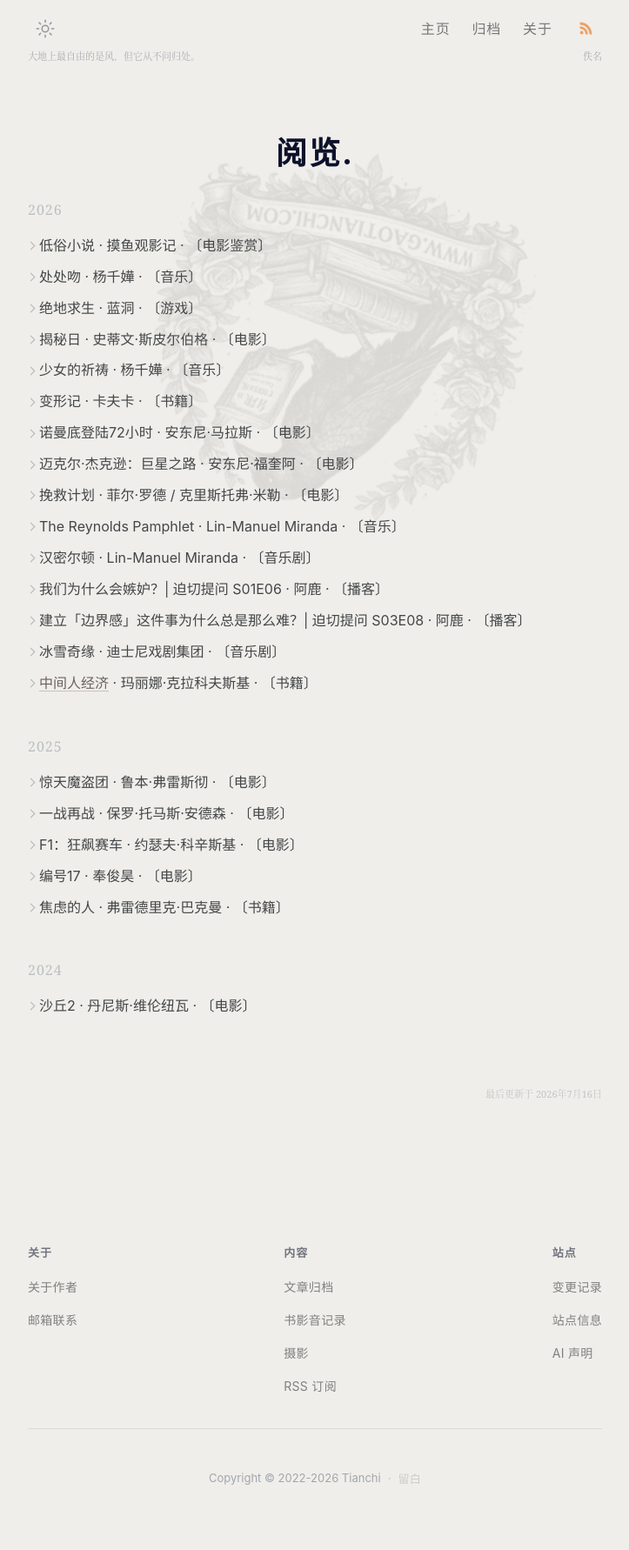
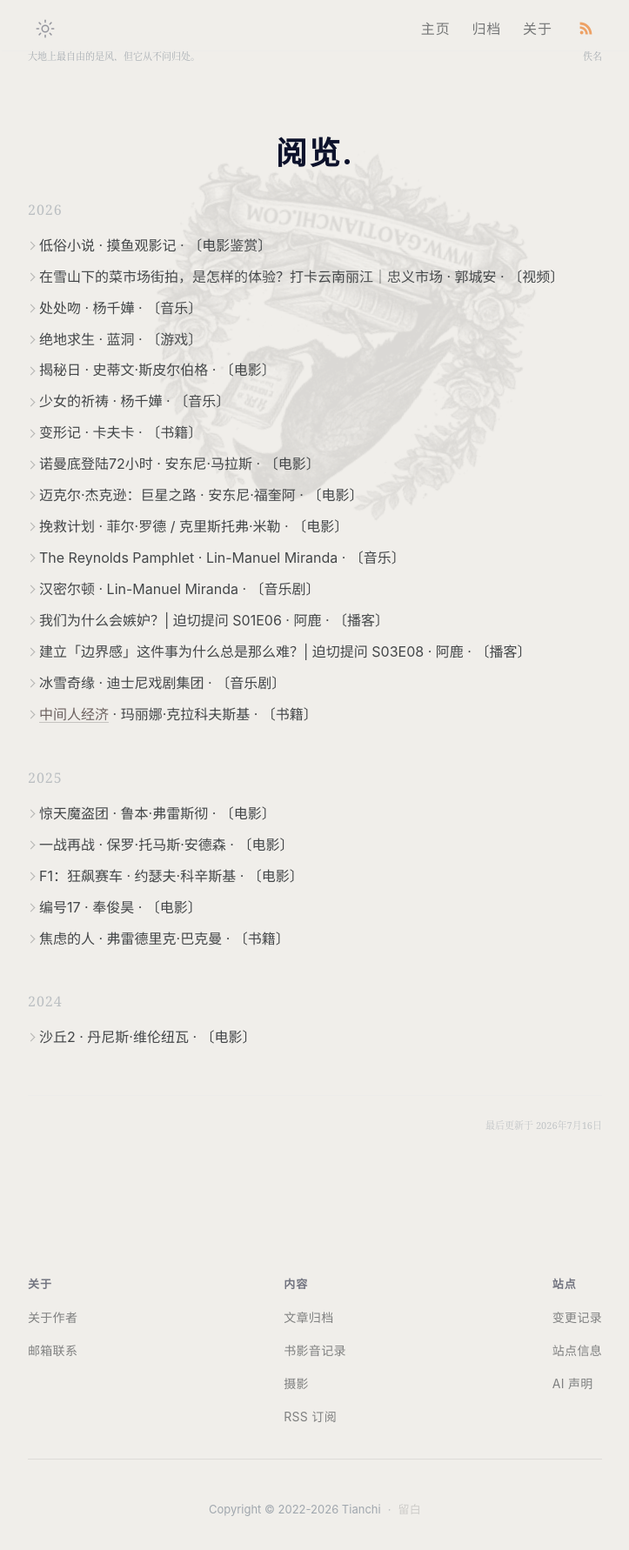
Before and after one commit to gaotianchi/gaotianchi.github.io, a Jekyll site: the page built from _pages/library.html, in a window 1280 px wide. Shown: the whole page at 87% size, without its empty margins (278-1001 px from the left). Built offline with Jekyll 4.4.1, drawn with Linux system fonts in a browser that asks for light colours; before the commit the page ends 1747 px from its top, so only the background shows below that.

Commit message:
docs(library): 新增郭城安街拍视频
Co-Authored-By: Claude Fable 5 <noreply@anthropic.com>

```diff
--- a/_data/library.yml
+++ b/_data/library.yml
@@ -3,12 +3,18 @@
 # 格式：
 #   - title: 作品名（必填）
 #     creator: 创作者（必填）
-#     type: 类型（必填）— 书籍 / 电影 / 电影鉴赏 / 电视剧 / 戏剧 / 歌剧 / 音乐剧 / 音乐 / 播客
+#     type: 类型（必填）— 书籍 / 电影 / 电影鉴赏 / 电视剧 / 戏剧 / 歌剧 / 音乐剧 / 音乐 / 播客 / 视频
 #     started: 开始日期（必填）— YYYY-MM-DD，仅用于排序和年份分组，不显示
 #     notes: 笔记（可选）— 150 字以内
 #     post: 相关文章路径（可选）— 有值时作品名渲染为链接
 #
 # 条目按 started 倒序排列，同一年份自动归组。
+
+- title: 在雪山下的菜市场街拍，是怎样的体验？打卡云南丽江｜忠义市场
+  creator: 郭城安
+  type: 视频
+  started: 2026-07-19
+  notes: 之前看过他的街拍视频，今天无意间又看了一遍。其他几个街拍视频也很好看，重要的是，他激发了我的街拍热情。
 
 - title: 低俗小说
   creator: 摸鱼观影记
```
